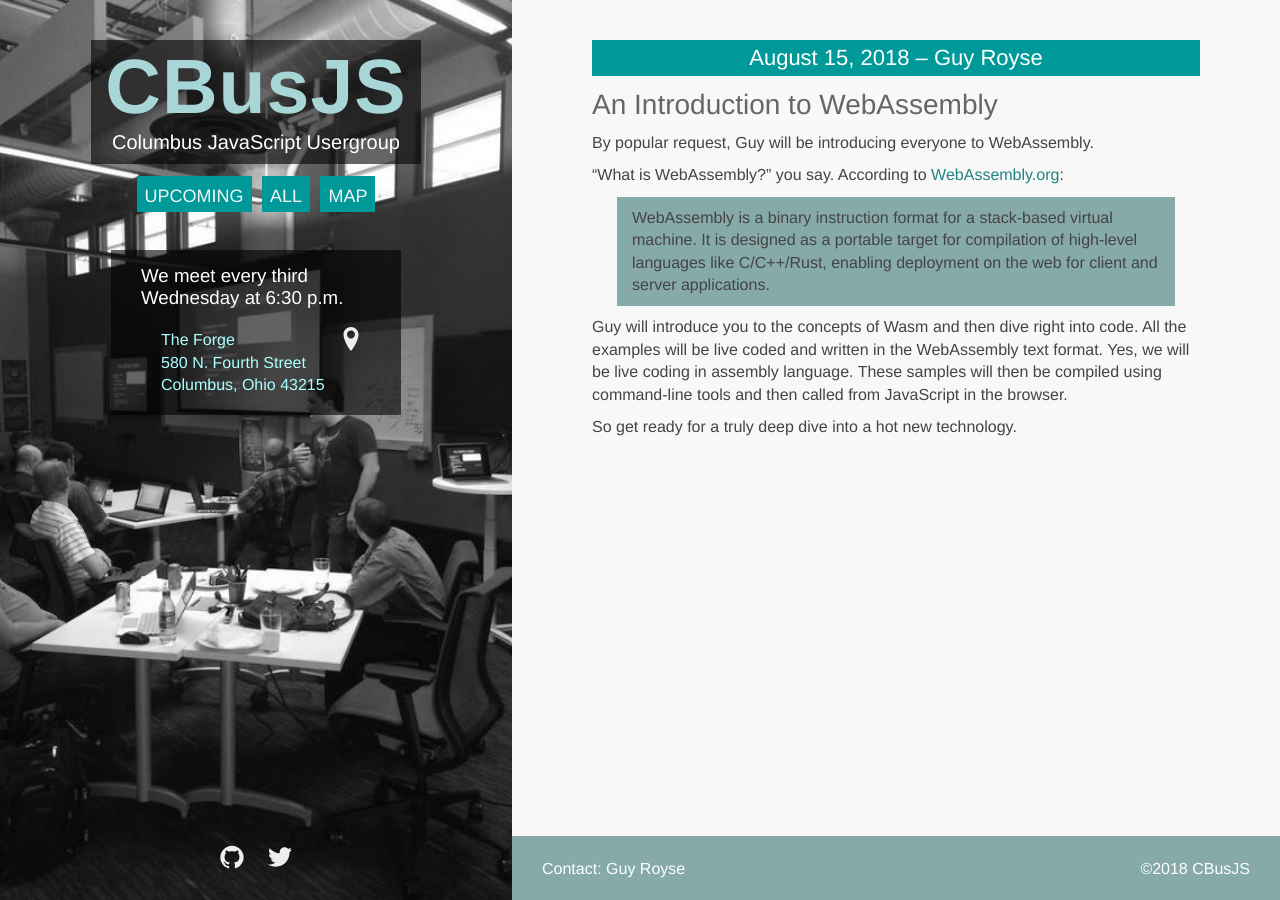
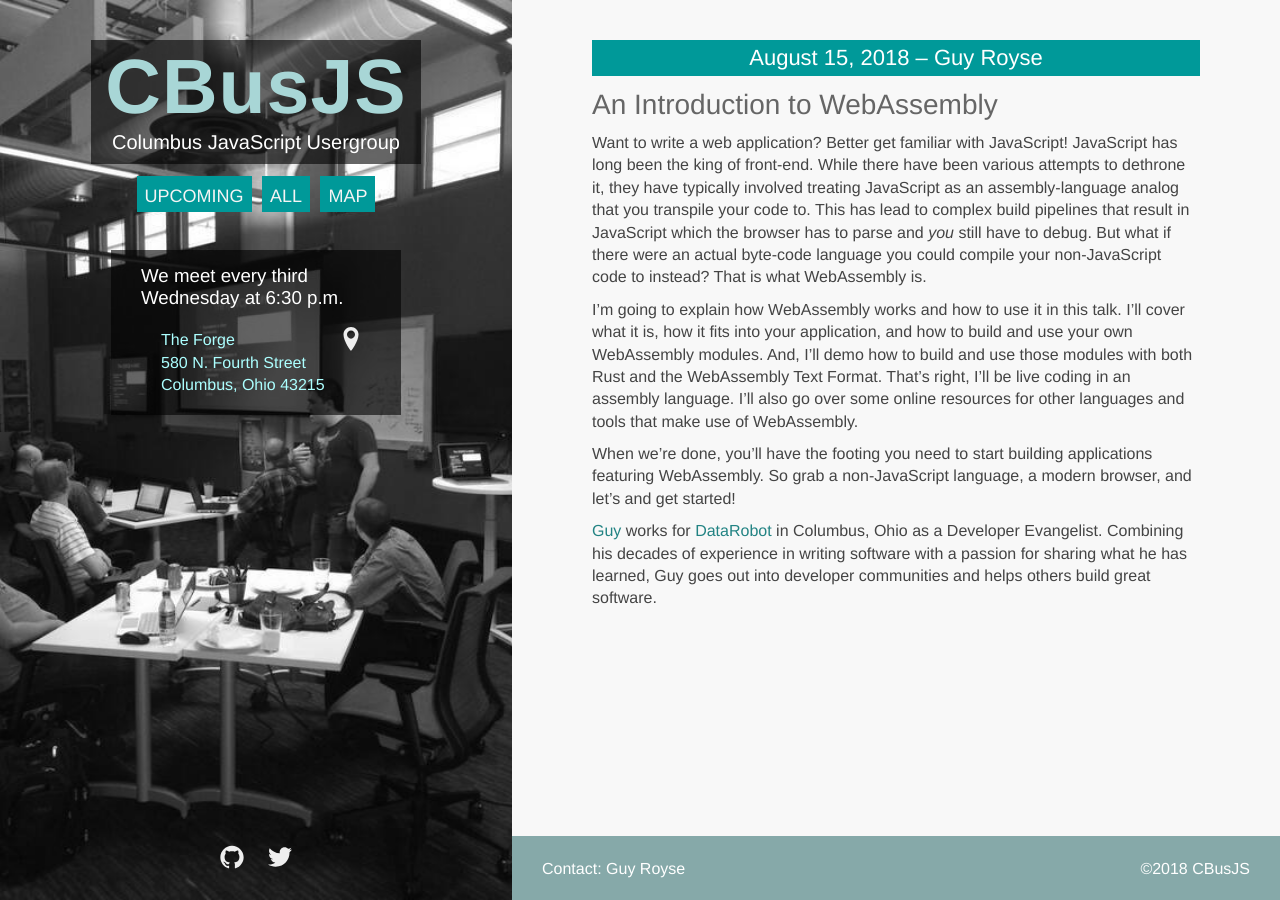
Before and after one commit to columbusjs/columbusjs.github.io, a Jekyll site: the page built from _posts/2018-08-15-guy-royse-webassembly.markdown, in a window 1280 px wide. Built offline with Jekyll 4.4.1, drawn with Linux system fonts in a browser that asks for light colours.

Commit message:
update my talk for next week

```diff
--- a/_posts/2018-08-15-guy-royse-webassembly.markdown
+++ b/_posts/2018-08-15-guy-royse-webassembly.markdown
@@ -5,12 +5,10 @@
 speaker: "Guy Royse"
 ---
 
-By popular request, Guy will be introducing everyone to WebAssembly.
+Want to write a web application? Better get familiar with JavaScript! JavaScript has long been the king of front-end. While there have been various attempts to dethrone it, they have typically involved treating JavaScript as an assembly-language analog that you transpile your code to. This has lead to complex build pipelines that result in JavaScript which the browser has to parse and *you* still have to debug. But what if there were an actual byte-code language you could compile your non-JavaScript code to instead? That is what WebAssembly is.
 
-"What is WebAssembly?" you say. According to [WebAssembly.org](https://webassembly.org/):
+I'm going to explain how WebAssembly works and how to use it in this talk. I'll cover what it is, how it fits into your application, and how to build and use your own WebAssembly modules. And, I'll demo how to build and use those modules with both Rust and the WebAssembly Text Format. That's right, I'll be live coding in an assembly language. I'll also go over some online resources for other languages and tools that make use of WebAssembly.
 
-> WebAssembly is a binary instruction format for a stack-based virtual machine. It is designed as a portable target for compilation of high-level languages like C/C++/Rust, enabling deployment on the web for client and server applications.
+When we're done, you'll have the footing you need to start building applications featuring WebAssembly. So grab a non-JavaScript language, a modern browser, and let's and get started!
 
-Guy will introduce you to the concepts of Wasm and then dive right into code. All the examples will be live coded and written in the WebAssembly text format. Yes, we will be live coding in assembly language. These samples will then be compiled using command-line tools and then called from JavaScript in the browser.
-
-So get ready for a truly deep dive into a hot new technology.
+[Guy](http://guyroyse.com/) works for [DataRobot](https://www.datarobot.com/) in Columbus, Ohio as a Developer Evangelist. Combining his decades of experience in writing software with a passion for sharing what he has learned, Guy goes out into developer communities and helps others build great software.
```
